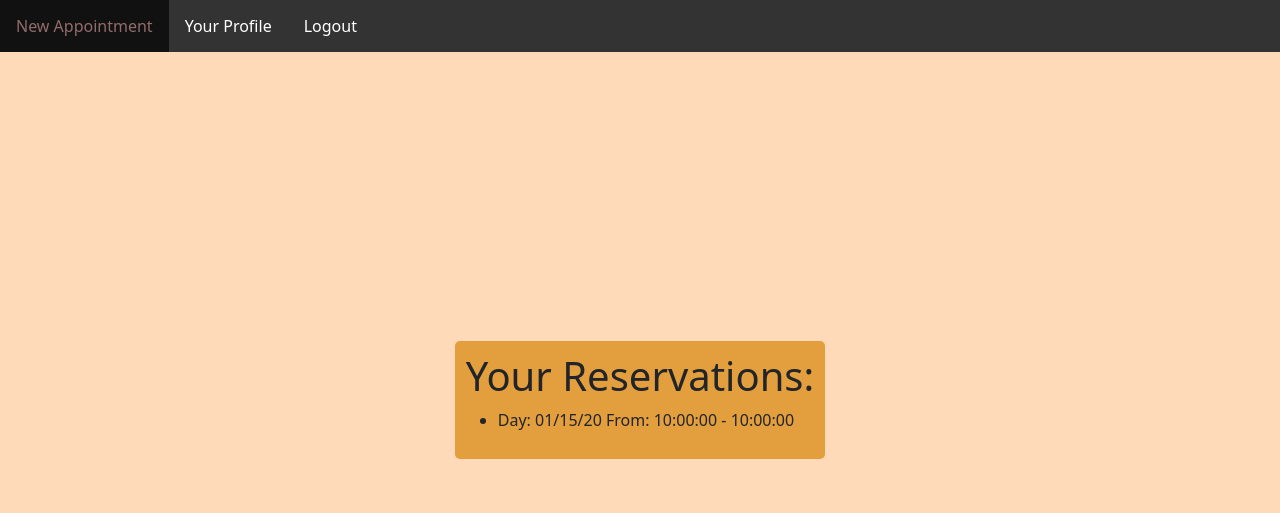
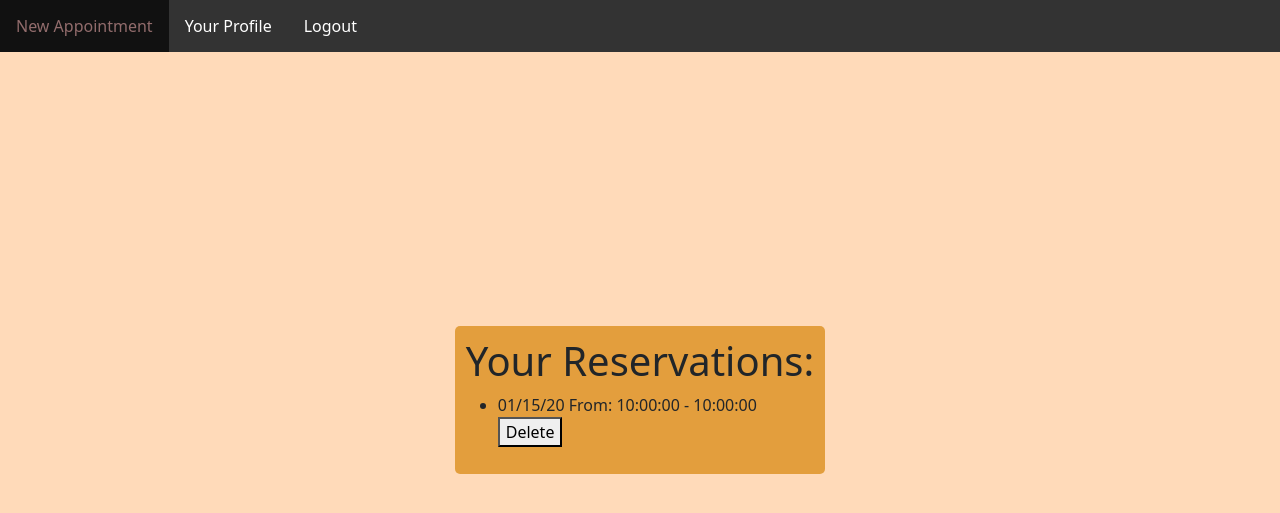
Before and after one commit to karengcecena/takehome1-HB, a Flask app: page /profile in a window 1280 px wide. Shown: the top 513 px of the page. Run offline with Flask 3, Linux system fonts and the light colour scheme; the visitor is signed in with stand-in values (Sample User, id 1); tables that the repository leaves empty hold one stand-in row (values such as "Sample post"); some libraries are stand-ins or nearby versions.

Commit message:
Added delete button for appointments

```diff
--- a/server.py
+++ b/server.py
@@ -120,6 +120,22 @@ def create_appt():
 
     return redirect("/profile")
 
+@app.route("/delete_reservation", methods=["POST"])
+def delete_reservation():
+    """Deletes Selected Reservation for User"""
+
+    user_username =  session["username"]
+    user = crud.get_user_by_username(user_username)
+
+    appt_date = request.form.get("date")
+
+    appt = crud.check_date_in_user_appts(appt_date, user)
+
+    db.session.delete(appt)
+    db.session.commit()
+
+    return redirect("/profile")
+
 @app.route("/profile")
 def user_profile():
     """View user profile with scheduled appts"""
--- a/templates/scheduled_appts.html
+++ b/templates/scheduled_appts.html
@@ -12,7 +12,15 @@
         {% if appts %}
             {% for appt, times in appts.items() %}
             <ul>
-                <li>Day: {{appt}} From: {{times[0]}} - {{times[1]}}</li>
+                <li>
+                    {{appt}} From: {{times[0]}} - {{times[1]}}
+
+                    <form action="/delete_reservation" method="POST" id="delete_appt_form">
+                            <input type="hidden" name="date" value="{{ appt }}">
+                            <button type="submit">Delete</button>
+                    </form>
+
+                </li>
             </ul>
             {% endfor %}
 
```
